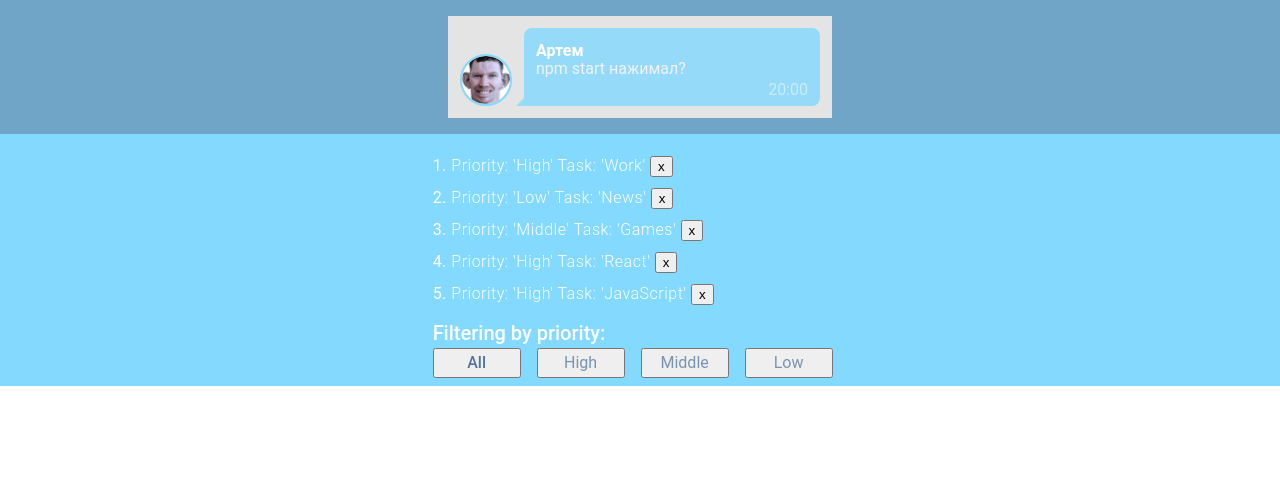
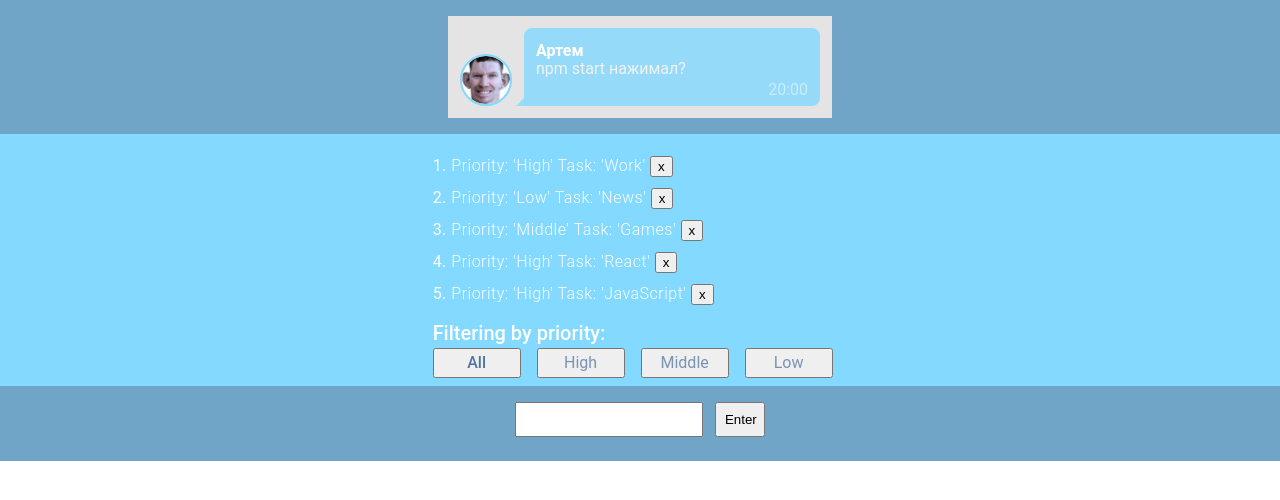
Before and after one commit to TheLevius/incubator-tasks, a React (Create React App) app: page / in a window 1280 px wide. Shown: the top 500 px of the page. Built offline with nearby package versions, Linux system fonts and the light colour scheme.

Commit message:
feat: implement third task

```diff
--- a/src/App.tsx
+++ b/src/App.tsx
@@ -3,13 +3,15 @@ import './App.css';
 import FirstTask from './components/FirstTask/FirstTask';
 import {BrowserRouter} from 'react-router-dom';
 import SecondTask from './components/SecondTask/SecondTask';
+import ThirdTask from './components/ThirdTask/ThirdTask';
 
 function App(props: any) {
     return (
         <div className="App">
             <BrowserRouter>
-                <FirstTask state={props.state.firstTaskReducer} />
-                <SecondTask state={props.state.secondTaskReducer} dispatch={props.store.dispatch}/>
+                <FirstTask />
+                <SecondTask />
+                <ThirdTask />
             </BrowserRouter>
         </div>
     );
--- a/src/components/FirstTask/FirstTask.tsx
+++ b/src/components/FirstTask/FirstTask.tsx
@@ -1,11 +1,13 @@
 import React, {useState} from 'react';
 import styles from './FirstTask.module.css';
 import avatar from './../../assets/images/jpg/valakas.jpg';
-import {UsersType, UserType} from '../../types/entities';
+import {useSelector} from 'react-redux';
+import {AppStateType} from '../../redux/store';
 
-export const FirstTask = (props: any) => {
+export const FirstTask = () => {
 
-    let [users, setUsers] = useState<UsersType>(props.state.users)
+
+    const users = useSelector((state:AppStateType) => state.firstTaskReducer.users)
 
     const user = users[0];
     return (
--- a/src/components/SecondTask/SecondTask.tsx
+++ b/src/components/SecondTask/SecondTask.tsx
@@ -36,10 +36,10 @@ const SecondTask = (props: any) => {
         dispatch(filterButtonIsActiveAC(priority))
     }
 
-    let MyFilterButtons = priorityFilters.map((b:any) => {
+    let MyFilterButtons = priorityFilters.map((b:any, index: number) => {
         return b.isActive
-            ? <button onClick={() => onFilterBtnClick(b.priority)} className={styles.active}>{b.priority}</button>
-            : <button onClick={() => onFilterBtnClick(b.priority)}>{b.priority}</button>
+            ? <button key={index} onClick={() => onFilterBtnClick(b.priority)} className={styles.active}>{b.priority}</button>
+            : <button key={index} onClick={() => onFilterBtnClick(b.priority)}>{b.priority}</button>
     });
 
 
--- /dev/null
+++ b/src/components/ThirdTask/ThirdTask.module.css
@@ -0,0 +1,36 @@
+.wrap {
+    padding: 1.6rem;
+    background-color: #71a5c7;
+    font-size: 1.6rem;
+    line-height: 1;
+    color: #fff;
+}
+
+.col {
+    max-width: 20%;
+    margin: 0 auto;
+}
+
+.inputName {
+    display: inline-block;
+    width: calc(80% - 1.2rem);
+    margin-right: 1.2rem;
+    padding: 0.8rem;
+    box-sizing: border-box;
+}
+
+.btnNameEnter {
+    display: inline-block;
+    width: 20%;
+    margin: 0;
+    padding: 0.8rem;
+}
+
+.namesBox {
+    padding-top: 0.8rem;
+}
+
+.namesBox > span {
+    display: inline-block;
+    padding: 0.4rem 0.8rem 0;
+}
--- /dev/null
+++ b/src/components/ThirdTask/ThirdTask.tsx
@@ -0,0 +1,59 @@
+import React, {ChangeEvent, useState} from 'react';
+import styles from './ThirdTask.module.css';
+import {useDispatch, useSelector} from 'react-redux';
+import {AppStateType} from '../../redux/store';
+import { setNameAC } from '../../redux/thirdTaskReducer';
+
+const ThirdTask = () => {
+
+
+    const dispatch = useDispatch();
+
+    let[name, setName] = useState<string>('');
+
+    const names: ({name: string, id: string})[] = useSelector((state: AppStateType) => state.thirdTaskReducer.names)
+
+
+    const onInputNameChanged = (name:string):void => {
+        setName(name);
+    }
+
+    const onBtnNameEnterClick = ():void => {
+
+        if(name.length > 0) {
+            dispatch(setNameAC(name));
+            alert(`Hi, ${name}!`)
+        } else {
+            alert(`Name is empty!`)
+        }
+        setName('')
+    }
+
+    const namesCount = names.length > 0
+        ? <span>{`Total ${names.length} ${names.length > 1 ? 'names': 'name'}:`}</span>
+        : undefined;
+
+    const namesList = names.map(n => (<span key={n.id}>{n.name}</span>));
+
+    return <div className={styles.wrap}>
+            <div className={styles.col}>
+                <input type='text'
+                       value={name}
+                       onChange={(e:ChangeEvent<HTMLInputElement>) => onInputNameChanged(String(e.currentTarget.value))}
+                       onKeyPress={(e) => { if(e.charCode === 13) onBtnNameEnterClick() }}
+                       className={styles.inputName}
+                />
+                <button className={styles.btnNameEnter} onClick={()=>onBtnNameEnterClick()}>
+                    <span>Enter</span>
+                </button>
+                <div className={styles.namesBox}>
+
+                    {namesCount}
+                    {namesList}
+                </div>
+            </div>
+        </div>
+
+}
+
+export default ThirdTask;
--- a/src/index.css
+++ b/src/index.css
@@ -14,8 +14,6 @@ time, mark, audio, video {
   margin: 0;
   padding: 0;
   border: 0;
-  font-size: 10px;
-  line-height: 1;
   vertical-align: baseline;
   box-sizing: border-box;
 }
@@ -26,8 +24,11 @@ footer, header, hgroup, menu, nav, section {
 }
 html {
   height: 100%;
+  font-size: 10px;
+  line-height: 1;
 }
 body {
+  box-sizing: border-box;
   min-height: 100%;
   font-family: -apple-system, BlinkMacSystemFont, 'Segoe UI', 'Roboto', 'Oxygen',
   'Ubuntu', 'Cantarell', 'Fira Sans', 'Droid Sans', 'Helvetica Neue',
--- a/src/index.tsx
+++ b/src/index.tsx
@@ -9,7 +9,7 @@ import {Provider} from 'react-redux';
 ReactDOM.render(
     <React.StrictMode>
         <Provider store={store}>
-            <App state={store.getState()} store={store} dispatch={store.dispatch.bind(store)}/>
+            <App />
         </Provider>
     </React.StrictMode>,
     document.getElementById('root')
--- a/src/redux/store.ts
+++ b/src/redux/store.ts
@@ -1,10 +1,12 @@
 import {combineReducers, createStore} from 'redux';
 import firstTaskReducer from './firstTaskReducer';
 import secondTaskReducer from './secondTaskReducer';
+import thirdTaskReducer from './thirdTaskReducer';
 
 export const rootReducer = combineReducers({
-    firstTaskReducer: firstTaskReducer,
-    secondTaskReducer:secondTaskReducer
+    firstTaskReducer,
+    secondTaskReducer,
+    thirdTaskReducer
 });
 
 export type AppStateType = ReturnType<typeof rootReducer>
--- /dev/null
+++ b/src/redux/thirdTaskReducer.ts
@@ -0,0 +1,39 @@
+import { v1 as uuidv1 } from 'uuid';
+
+export const SET_NAME = 'thirdTaskReducer/SET-NAME';
+
+type ActionsType = setNameACType;
+
+type NameType = {
+    name: string
+    id: string
+}
+
+type InitialStateType = {
+    names: Array<NameType>
+}
+
+const initialState = {
+    names: []
+}
+
+const thirdTaskReducer = (state: InitialStateType = initialState, action: ActionsType):InitialStateType => {
+    switch (action.type) {
+        case SET_NAME:
+            return {
+                ...state,
+                names: [...state.names, {name: action.name, id: action.id}]
+            }
+        default: return state;
+    }
+}
+
+type setNameACType = {
+    id: string
+    type: typeof SET_NAME
+    name: string
+}
+
+export const setNameAC = (name: string):setNameACType => ({type: SET_NAME, name, id: uuidv1()});
+
+export default thirdTaskReducer;
```
Also changed, not shown: package.json (+10 -2 lines), 1 other file (tests, documents, lock files or other folders).
